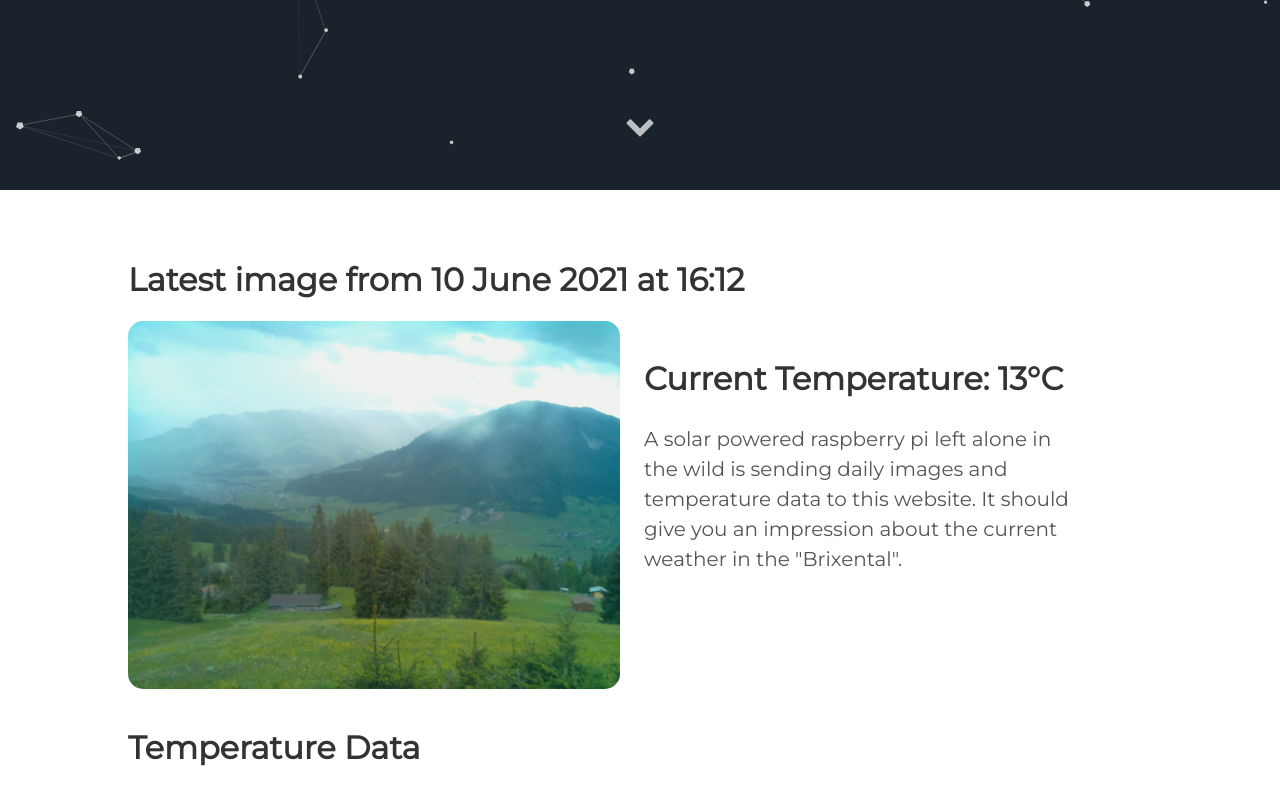
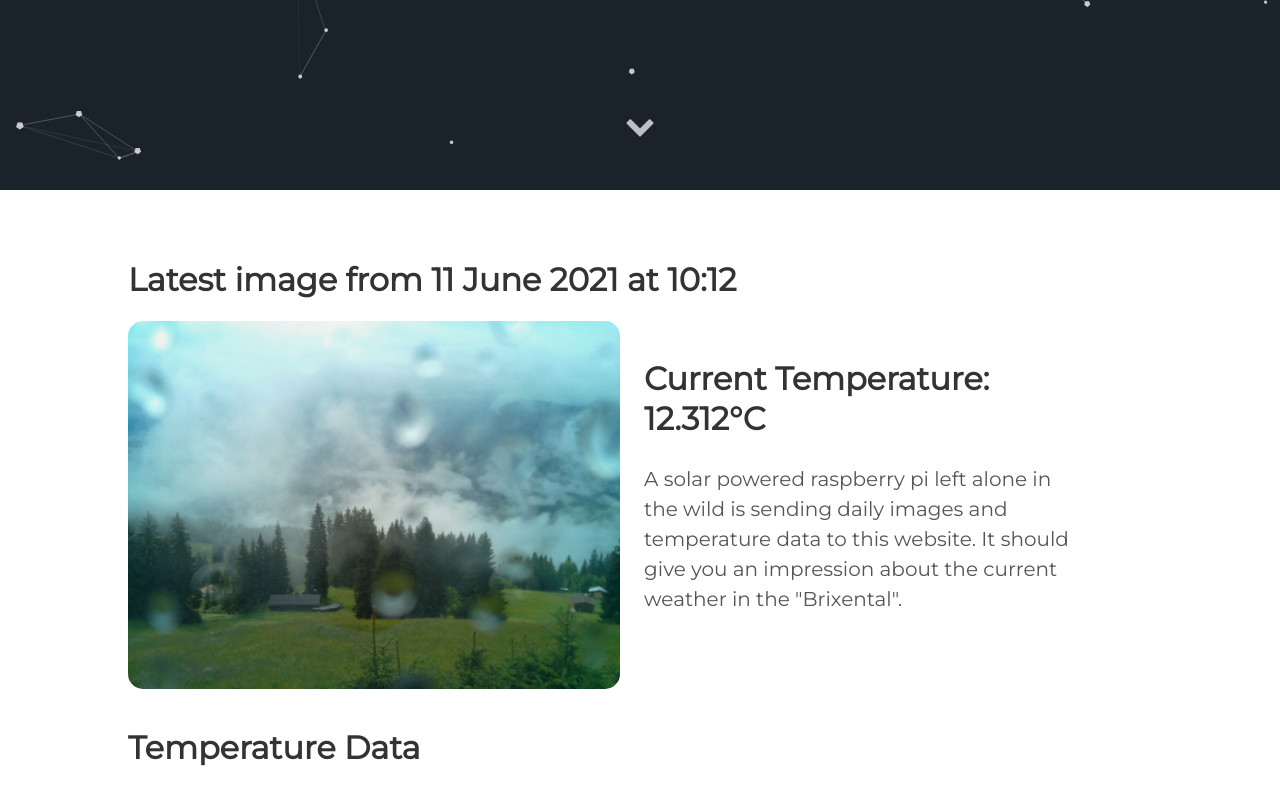
Before and after one commit to vektorious/vektorious.github.io, a Jekyll site: the page built from resources/huette.md, in a window 1280 px wide and 900 px high, scrolled down 710 px. Shown: the top 805 px of the window. Built offline with Jekyll 4.4.1, drawn with Linux system fonts in a browser that asks for light colours.

Commit message:
I'm a bot beep boop

```diff
--- a/resources/huette.md
+++ b/resources/huette.md
@@ -6,13 +6,13 @@ image: '/assets/img/'
 description: 'Live image from the Austrian alps'
 twitter_text: ' '
 ---
-## Latest image from 10 June 2021 at 16:12
+## Latest image from 11 June 2021 at 10:12
 <div class="huette">
   <div class="huette-image">
     <img src="{{ "/assets/img/huette.jpg" | prepend: site.baseurl }}">
   </div>
   <div class="huette-text">
-        <h2>Current Temperature: 13°C</h2>
+        <h2>Current Temperature: 12.312°C</h2>
         <p>A solar powered raspberry pi left alone in the wild is sending daily images and temperature data to this website. It should give you an impression about the current weather in the "Brixental".</p>
 
   </div>
```
Also changed, not shown: rpi-script/2021-06-11_101103.txt (renamed from rpi-script/2021-06-10_161103.txt, +5 -6 lines), rpi-script/huette.md (+2 -2 lines), assets/img/huette.jpg, assets/img/temp_plot.png, rpi-script/temp_plot.png, 1 other file.
